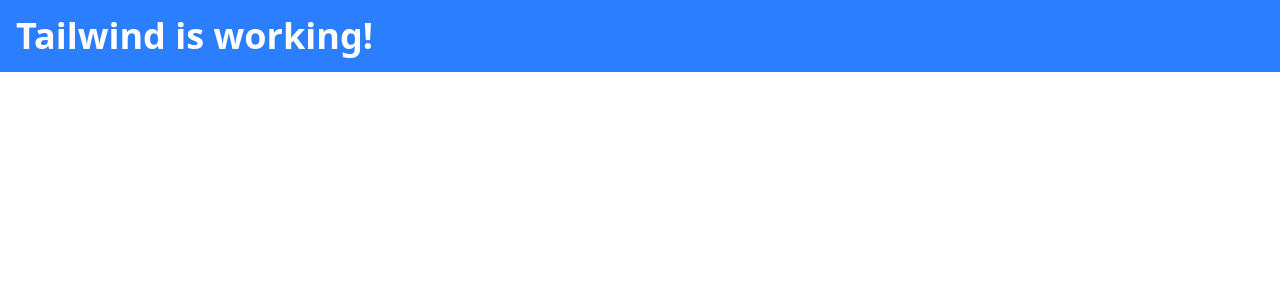
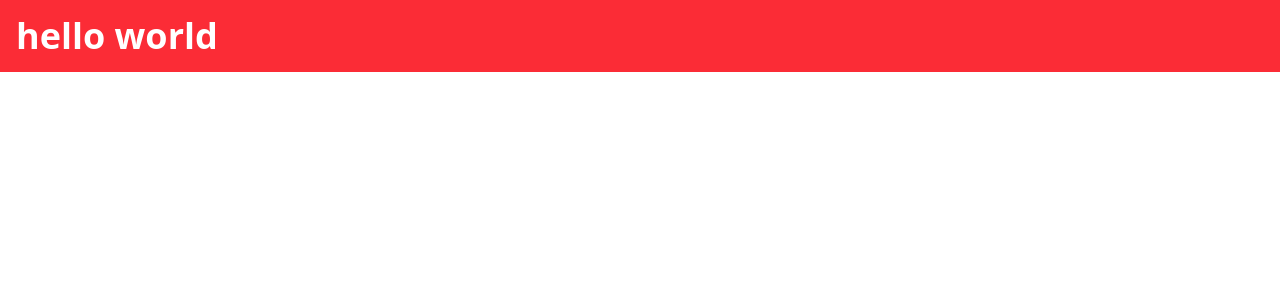
Before and after one commit to Wichaphon/Uninote, a React app in the folder frontend/: page / in a window 1280 px wide. Shown: the top 300 px of the page. Built offline with nearby package versions, Linux system fonts and the light colour scheme; the HTML template or start-up script is replaced by a standard one.

Commit message:
test branch frontend

```diff
--- a/frontend/src/App.jsx
+++ b/frontend/src/App.jsx
@@ -3,8 +3,8 @@
 const App = () => {
   return (
 
-    <div className="bg-blue-500 text-white p-4 font-bold text-4xl">
-      Tailwind is working!
+    <div className="bg-red-500 text-white p-4 font-bold text-4xl">
+      hello world
     </div>
   )
 }
```
